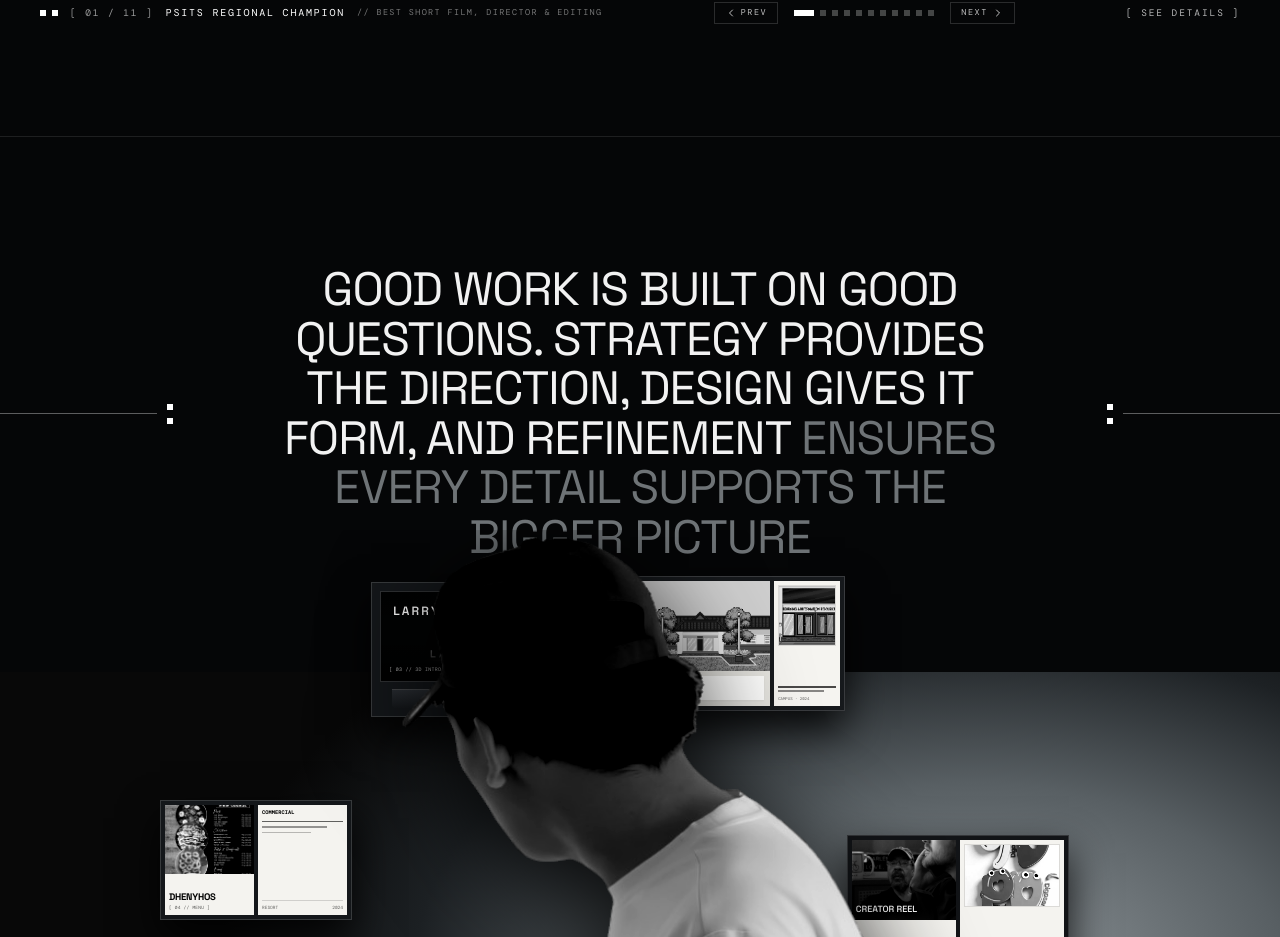
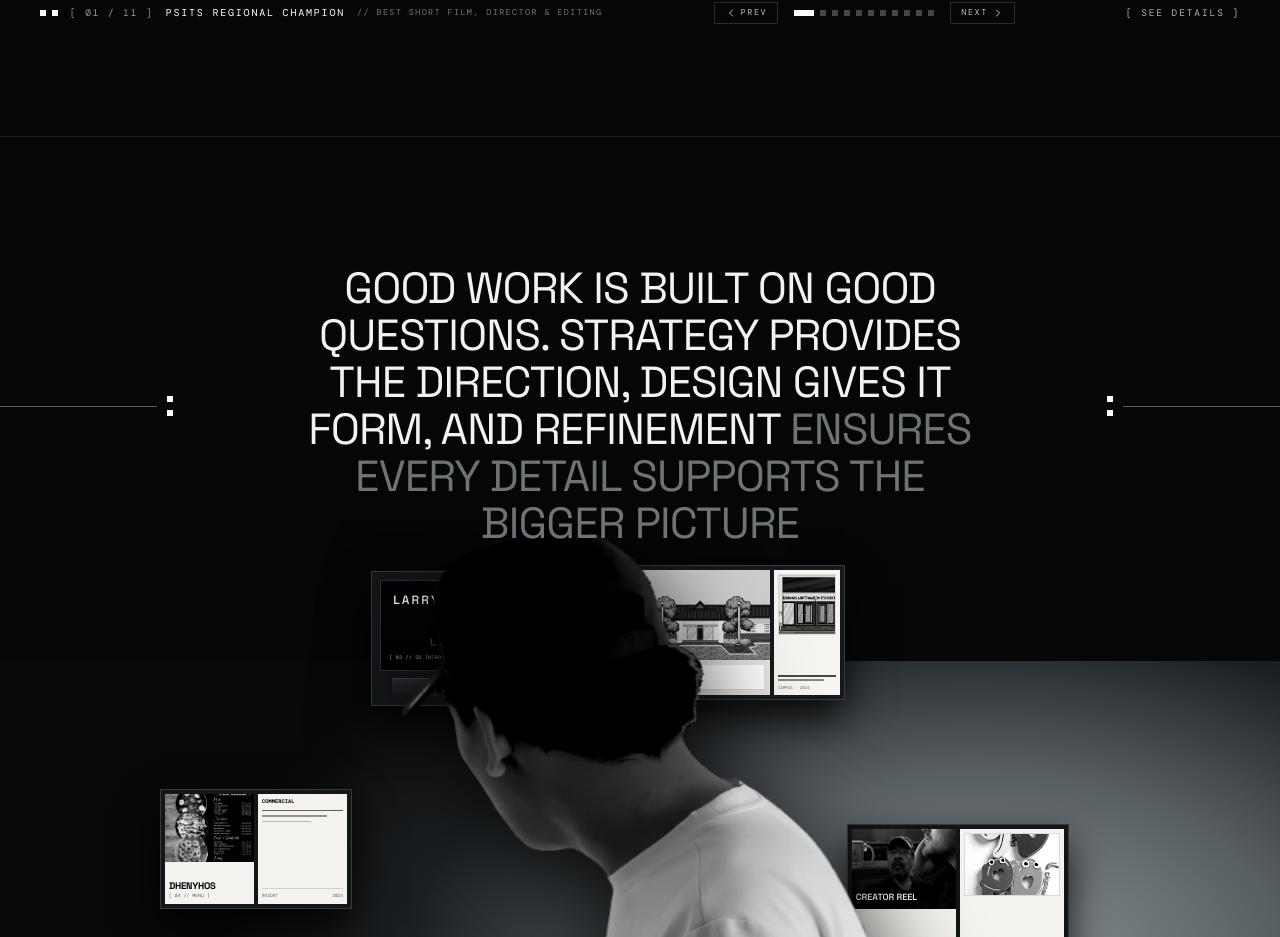
Before and after one commit to democritoreinhard78-cloud/reinharddemocrito, a React (Vite) app: page / in a window 1280 px wide. Shown: the part 5713-6650 px from the top of the page. Built offline with nearby package versions, Linux system fonts and the light colour scheme; no server answers.

Commit message:
fix(mobile): prevent portrait cutout cap from overlapping quote text on mobile

```diff
--- a/src/components/ProcessToolsSection.tsx
+++ b/src/components/ProcessToolsSection.tsx
@@ -192,7 +192,7 @@ export const ProcessToolsSection: React.FC = () => {
       className="relative w-full bg-ink border-b border-white/10 overflow-hidden transition-colors duration-300"
     >
       {/* 1. UPPER PHILOSOPHY STATEMENT WITH FLANKING EDGE-TO-EDGE HAIRLINES & STACKED SQUARES */}
-      <div className="relative flex items-center justify-between w-full pt-24 sm:pt-32 pb-2 z-10">
+      <div className="relative flex items-center justify-between w-full pt-20 sm:pt-28 lg:pt-32 pb-6 sm:pb-8 lg:pb-3 z-20">
         {/* Left Edge Hairline + Stacked Squares */}
         <div
           aria-hidden="true"
@@ -213,7 +213,7 @@ export const ProcessToolsSection: React.FC = () => {
           transition={{ duration: 0.7 }}
           className="px-4 sm:px-8 text-center mx-auto"
         >
-          <h2 className="font-display font-normal uppercase text-[clamp(1.45rem,3.65vw,3.35rem)] leading-[1.06] tracking-[-0.02em]">
+          <h2 className="font-display font-normal uppercase text-[clamp(1.2rem,3.4vw,3.35rem)] leading-[1.08] tracking-[-0.02em]">
             <span className="block text-[#f2f2f2]">GOOD WORK IS BUILT ON GOOD</span>
             <span className="block text-[#f2f2f2]">QUESTIONS. STRATEGY PROVIDES</span>
             <span className="block text-[#f2f2f2]">THE DIRECTION, DESIGN GIVES IT</span>
@@ -240,11 +240,11 @@ export const ProcessToolsSection: React.FC = () => {
       </div>
 
       {/* 2. PORTRAIT STAGE WITH 6 EDITORIAL SPREAD CARDS & CRISS-CROSSED TAPE RIBBONS */}
-      <div className="spread-card-stage relative w-full h-[490px] sm:h-[600px] lg:h-[670px] -mt-5 sm:-mt-8 lg:-mt-10 overflow-hidden">
+      <div className="spread-card-stage relative w-full h-[470px] sm:h-[600px] lg:h-[670px] mt-1 sm:-mt-4 lg:-mt-10 overflow-hidden">
         {/* Studio Horizon Backdrop (starts below cap level so cap & upper cards straddle the horizon) */}
         <div
           aria-hidden="true"
-          className="absolute inset-x-0 top-[95px] sm:top-[125px] lg:top-[142px] bottom-0 z-[1] transition-all duration-300"
+          className="absolute inset-x-0 top-[110px] sm:top-[125px] lg:top-[142px] bottom-0 z-[1] transition-all duration-300"
           style={{
             background: isLight
               ? 'radial-gradient(ellipse 64% 92% at 76% 56%, #ffffff 0%, #dcd9cf 40%, #cbc7bc 70%, #e4e1d7 94%)'
@@ -471,7 +471,7 @@ export const ProcessToolsSection: React.FC = () => {
 
         {/* CENTER PORTRAIT CUTOUT (Large close-up chest-to-head crop rising from bottom, z-[18], solid bottom blocking tapes) */}
         <div className="pointer-events-none absolute inset-x-0 bottom-0 top-0 z-[18] mx-auto w-[min(98vw,780px)] sm:w-[min(92vw,900px)] lg:w-[1020px] overflow-hidden flex items-start justify-center">
-          <div className="relative w-full h-[182%] scale-x-[1.1] -translate-y-[4.5%] translate-x-[1%] flex items-start justify-center origin-top">
+          <div className="relative w-full h-[182%] scale-x-[1.1] translate-y-[4%] sm:translate-y-[0%] lg:-translate-y-[4.5%] translate-x-[1%] flex items-start justify-center origin-top">
             <Portrait
               alt={`${fullName} studio portrait`}
               className="w-full h-full !object-contain !object-top grayscale contrast-[1.32] brightness-[0.86] drop-shadow-[0_22px_48px_rgba(0,0,0,0.9)]"
@@ -542,7 +542,7 @@ export const ProcessToolsSection: React.FC = () => {
         </div>
 
         {/* Chest Micro-Links Over Portrait ([ START A PROJECT ] & [ GET IN TOUCH ], z-[24]) */}
-        <div className="absolute inset-x-0 bottom-[38px] sm:bottom-[48px] lg:bottom-[54px] z-[24] flex items-center justify-center gap-8 sm:gap-14">
+        <div className="absolute inset-x-0 bottom-[30px] sm:bottom-[48px] lg:bottom-[54px] z-[24] flex items-center justify-center gap-8 sm:gap-14">
           <a
             href="#contact"
             className="font-mono text-[8px] sm:text-[9px] uppercase tracking-[0.18em] text-white/90 hover:text-white drop-shadow-[0_2px_8px_rgba(0,0,0,0.95)] transition-colors"
```
